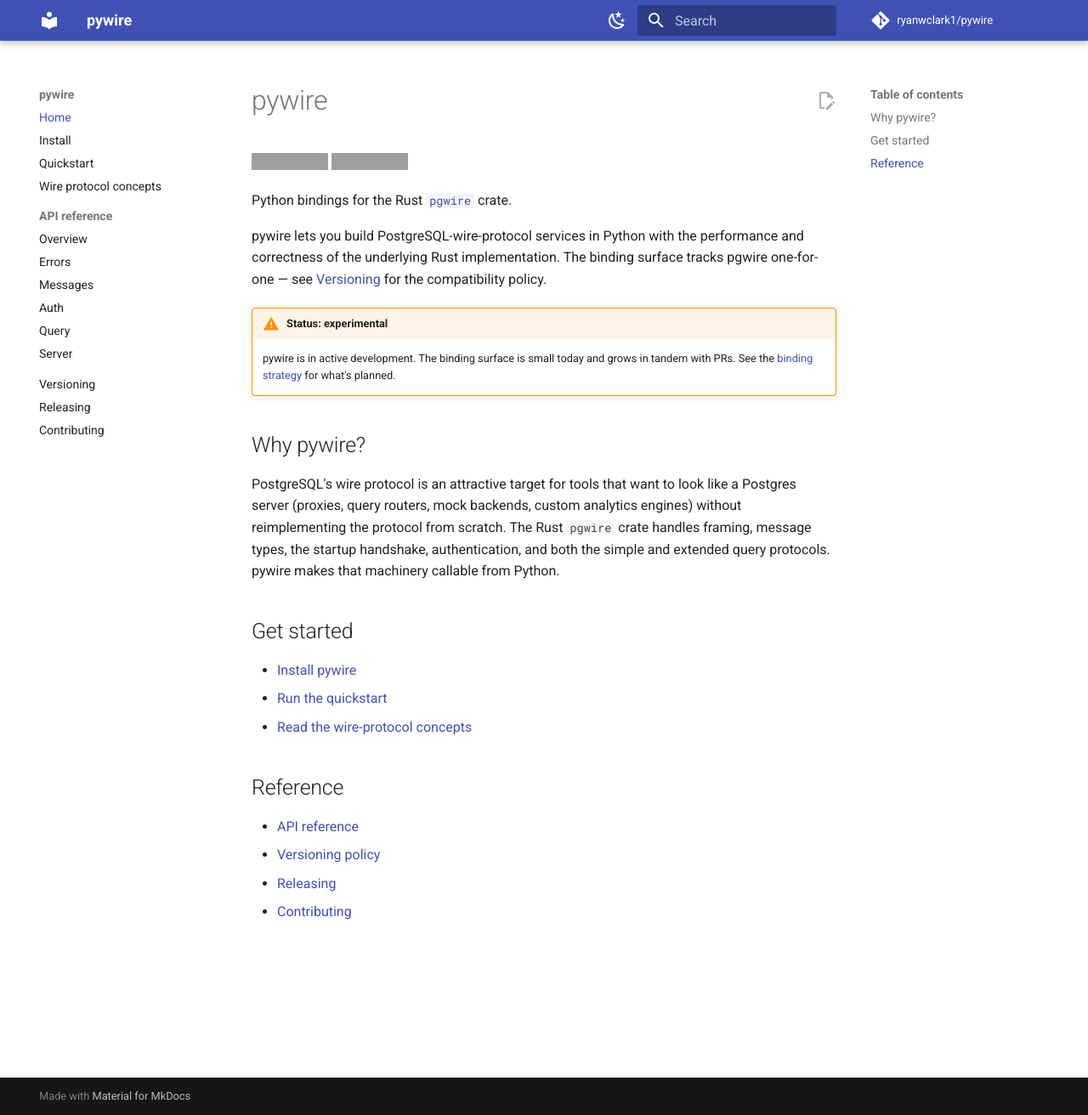
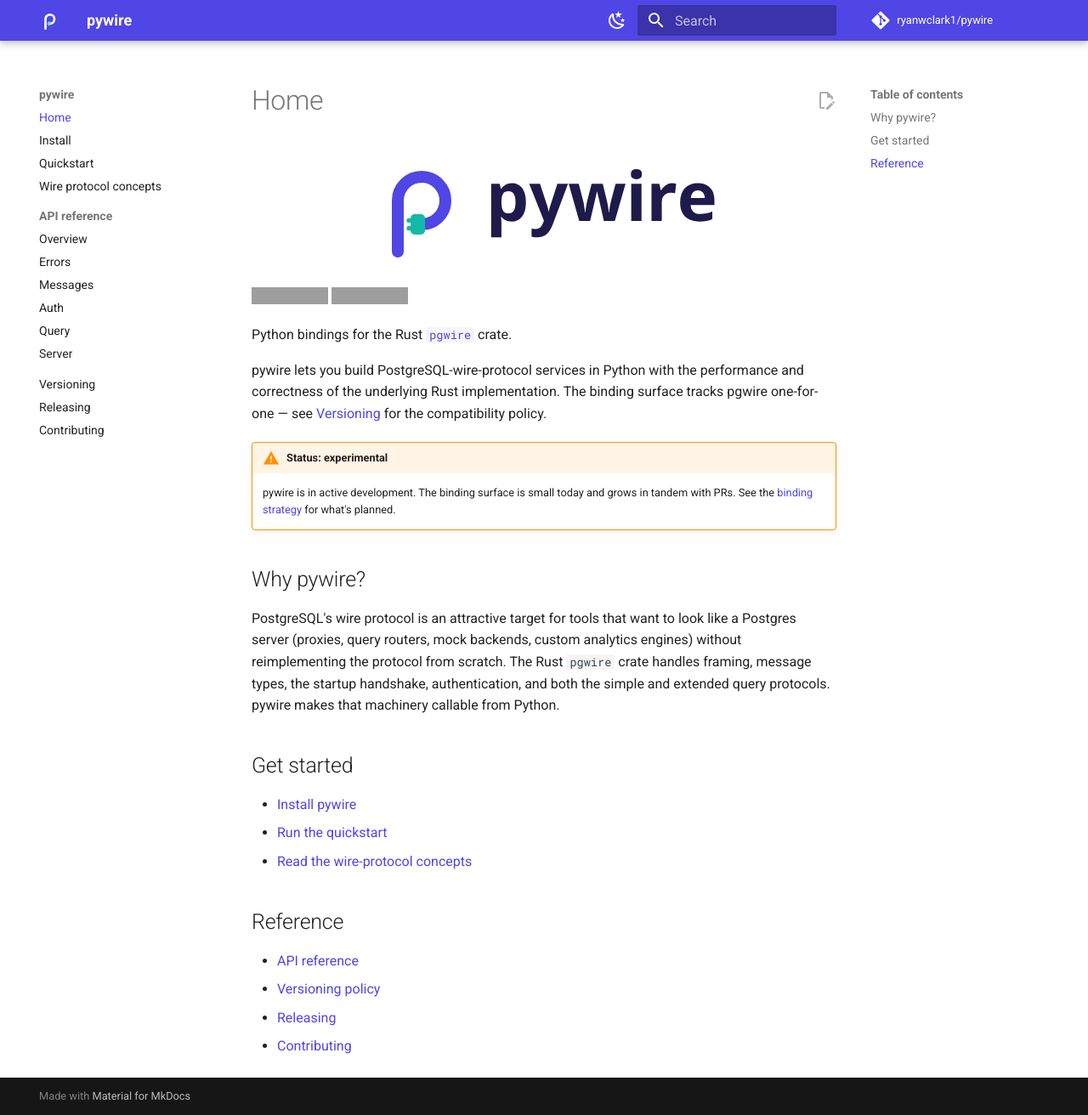
Before and after one commit to ryanwclark1/pywire, an MkDocs documentation site: the page built from docs/index.md, in a window 1280 px wide and 1312 px high. Shown: the whole window at 85% size. Built offline with MkDocs 1.6.1 and Material for MkDocs 9.7.7, drawn with Linux system fonts in a browser that asks for light colours; comment, search, counter and statistics services are not loaded; grey boxes are pictures that could not be loaded.

Commit message:
docs: add pywire logo, brand palette and package metadata
- Original SVG mark (a "p" drawn as one wire ending in a plug), white
  variant, favicon and light/dark wordmarks with outlined Noto Sans text.
- MkDocs uses the logo, favicon and a matching indigo/teal palette; the
  home page gets a scheme-aware hero.
- README header with a light/dark <picture>.
- pyproject: readme, PEP 639 license, authors, keywords, classifiers
  (Typing :: Typed) and project URLs.

Co-Authored-By: Claude Opus 5.5 <noreply@anthropic.com>
Claude-Session: https://claude.ai/code/session_01XPdi12HRpeTZCXZ5Py7jca

```diff
--- a/docs/index.md
+++ b/docs/index.md
@@ -1,4 +1,9 @@
-# pywire
+---
+title: pywire
+---
+
+<img class="pywire-hero pywire-hero--light" src="assets/logo-wordmark.svg" alt="pywire">
+<img class="pywire-hero pywire-hero--dark" src="assets/logo-wordmark-dark.svg" alt="pywire">
 
 [![CI](https://github.com/ryanwclark1/pywire/actions/workflows/ci.yml/badge.svg)](https://github.com/ryanwclark1/pywire/actions/workflows/ci.yml)
 [![codecov](https://codecov.io/gh/ryanwclark1/pywire/graph/badge.svg)](https://codecov.io/gh/ryanwclark1/pywire)
--- /dev/null
+++ b/docs/stylesheets/extra.css
@@ -0,0 +1,37 @@
+/* pywire brand palette, taken from docs/assets/logo.svg. */
+[data-md-color-primary="custom"] {
+  --md-primary-fg-color: #4f46e5;
+  --md-primary-fg-color--light: #818cf8;
+  --md-primary-fg-color--dark: #3730a3;
+  --md-primary-bg-color: #ffffff;
+  --md-primary-bg-color--light: #ffffffb3;
+}
+
+[data-md-color-accent="custom"] {
+  --md-accent-fg-color: #14b8a6;
+  --md-accent-fg-color--transparent: #14b8a61a;
+  --md-accent-bg-color: #ffffff;
+  --md-accent-bg-color--light: #ffffffb3;
+}
+
+[data-md-color-scheme="slate"][data-md-color-primary="custom"] {
+  --md-primary-fg-color: #3730a3;
+  --md-typeset-a-color: #a5b4fc;
+}
+
+[data-md-color-scheme="slate"][data-md-color-accent="custom"] {
+  --md-accent-fg-color: #2dd4bf;
+  --md-accent-fg-color--transparent: #2dd4bf1a;
+}
+
+/* Home page hero: swap the wordmark with the color scheme. */
+.pywire-hero {
+  display: block;
+  margin: 0.5rem auto 1.5rem;
+  max-width: 22rem;
+}
+
+[data-md-color-scheme="slate"] .pywire-hero--light,
+[data-md-color-scheme="default"] .pywire-hero--dark {
+  display: none;
+}
--- a/mkdocs.yml
+++ b/mkdocs.yml
@@ -7,6 +7,8 @@ edit_uri: edit/main/docs/
 
 theme:
   name: material
+  logo: assets/logo-white.svg
+  favicon: assets/favicon.svg
   features:
     - navigation.instant
     - navigation.tracking
@@ -19,18 +21,21 @@ theme:
   palette:
     - media: "(prefers-color-scheme: light)"
       scheme: default
-      primary: indigo
-      accent: indigo
+      primary: custom
+      accent: custom
       toggle:
         icon: material/weather-night
         name: Switch to dark mode
     - media: "(prefers-color-scheme: dark)"
       scheme: slate
-      primary: indigo
-      accent: indigo
+      primary: custom
+      accent: custom
       toggle:
         icon: material/weather-sunny
         name: Switch to light mode
+
+extra_css:
+  - stylesheets/extra.css
 
 plugins:
   - search
```
Also changed, not shown: README.md (+11 -4 lines), pyproject.toml (+31 -1 lines), docs/assets/favicon.svg (added), docs/assets/logo-white.svg (added), docs/assets/logo-wordmark-dark.svg (added), docs/assets/logo-wordmark.svg (added), docs/assets/logo.svg (added).
